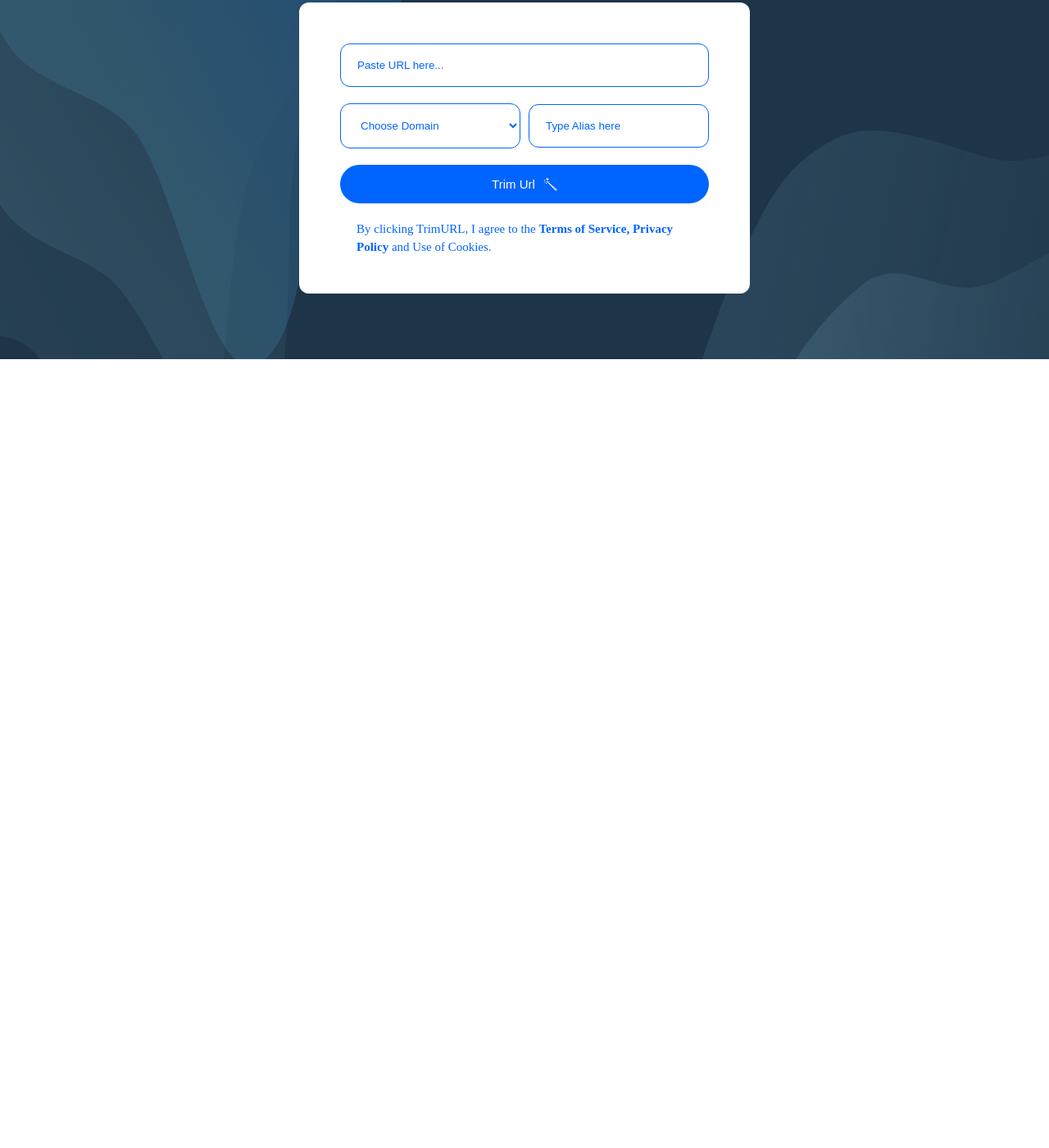
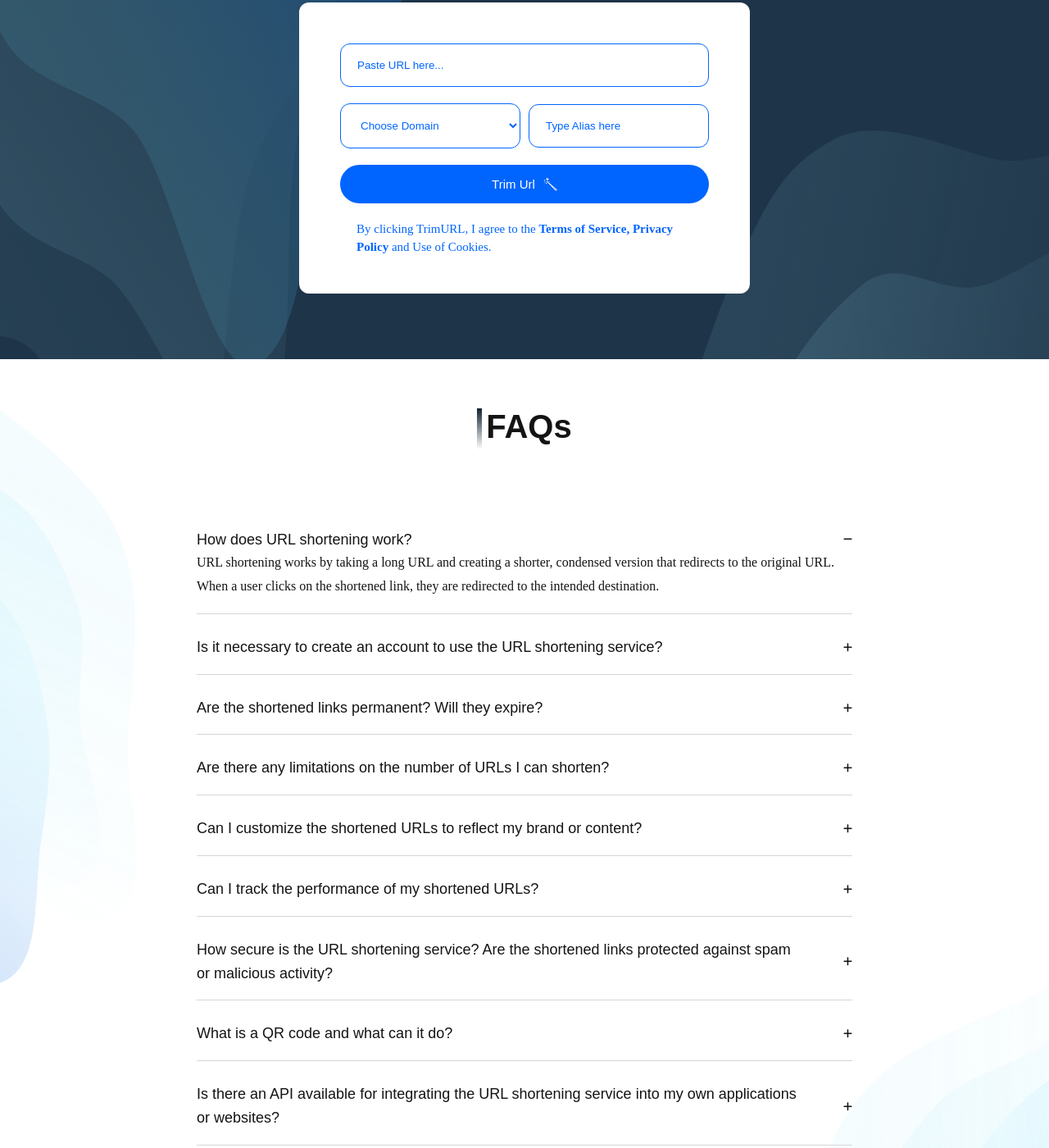
Before and after one commit to adetutudeborah/scissor-landing-page, a plain HTML site: page index.html in a window 1280 px wide. Shown: the part 3225-4625 px from the top of the page at 82% size. Before the commit the page ends 3663 px from the top, so only its background shows below. Drawn offline with Linux system fonts and the light colour scheme; a web font is replaced by a local one.

Commit message:
added  the faqs section

```diff
--- a/index.html
+++ b/index.html
@@ -266,6 +266,84 @@
 
     <section class="faqs">
 
+        <div class="faq-heading">
+            <div class="faq-sidebar"></div>
+            <div>
+                <h3 class="faq-title">FAQs</h3>
+            </div>
+        </div>
+
+        <div class="faq-container">
+
+           <div class="faq-section">
+              <div class="question-section">
+                    <h5 class="question">How does URL shortening work?</h5>
+                    <div class="question-icon">
+                        <!-- <i class="fa-solid fa-plus fa-lg plus"></i> -->
+                        <i class="fa-solid fa-minus fa-lg minus"></i>
+                    </div>
+              </div>
+                   <p class="answer">URL shortening works by taking a long URL and creating a shorter, condensed version that redirects to the original URL. When a user clicks on the shortened link, they are redirected to the intended destination.</p>
+           </div>
+
+           <div class="faq-section">
+                <div class="question-section">
+                    <h5 class="question">Is it necessary to create an account to use the URL shortening service?</h5>
+                    <div class="question-icon"><i class="fa-solid fa-plus fa-lg plus"></i></div>
+                </div>
+            </div>
+
+            <div class="faq-section">
+                <div class="question-section">
+                    <h5 class="question">Are the shortened links permanent? Will they expire?</h5>
+                    <div class="question-icon"><i class="fa-solid fa-plus fa-lg plus"></i></div>
+                </div>
+            </div>
+
+            <div class="faq-section">
+                <div class="question-section">
+                    <h5 class="question">Are there any limitations on the number of URLs I can shorten?</h5>
+                    <div class="question-icon"><i class="fa-solid fa-plus fa-lg plus"></i></div>
+                </div>
+            </div>
+
+            <div class="faq-section">
+                <div class="question-section">
+                    <h5 class="question">Can I customize the shortened URLs to reflect my brand or content?</h5>
+                    <div class="question-icon"><i class="fa-solid fa-plus fa-lg plus"></i></div>
+                </div>
+            </div>
+
+            <div class="faq-section">
+                <div class="question-section">
+                    <h5 class="question">Can I track the performance of my shortened URLs?</h5>
+                    <div class="question-icon"><i class="fa-solid fa-plus fa-lg plus"></i></div>
+                </div>
+            </div>
+
+            <div class="faq-section">
+                <div class="question-section">
+                    <h5 class="question">How secure is the URL shortening service? Are the shortened links protected against spam or malicious activity?</h5>
+                    <div class="question-icon"><i class="fa-solid fa-plus fa-lg plus"></i></div>
+                </div>
+            </div>
+
+            <div class="faq-section">
+                <div class="question-section">
+                    <h5 class="question">What is a QR code and what can it do?</h5>
+                    <div class="question-icon"><i class="fa-solid fa-plus fa-lg plus"></i></div>
+                </div>
+            </div>
+
+            <div class="faq-section">
+                <div class="question-section">
+                    <h5 class="question">Is there an API available for integrating the URL shortening service into my own applications or websites?</h5>
+                    <div class="question-icon"><i class="fa-solid fa-plus fa-lg plus"></i></div>
+                </div>
+            </div>
+
+        </div>
+
     </section>
 
      <!-- Get started -->
--- a/src/styles.css
+++ b/src/styles.css
@@ -550,3 +550,65 @@ input::placeholder{
    padding: 2rem;
    line-height: 1.5;
 }
+
+/* FAQs */
+.faqs {
+  margin-top: 6rem;
+  background-image: url(../images/faqs-left-bg.svg), url(../images/faqs-right-bg.svg);
+  background-position: top left, right bottom;
+  background-repeat: no-repeat, no-repeat;
+}
+
+.faq-heading {
+   display: flex;
+   justify-content: center;
+}
+
+.faq-sidebar {
+   width: 0.6rem;
+   height: 5rem;
+   background: linear-gradient( to bottom, rgba(17, 34, 50, 1), rgba(77, 107, 136, 0) );
+   margin-right: 0.5rem;
+}
+
+.faq-title {
+   font-family: var(--default-font-family);
+   color: var(--text-color);
+   font-size: 4rem;
+   padding-bottom: 1.5rem;
+   text-align: center;
+}
+
+.faq-container {
+   margin: 0 auto;
+   margin-top: 6rem;
+   padding-bottom: 12rem;
+   width: 100%;
+   max-width: 800px;
+}
+
+.faq-section {
+   padding: 2.6rem 0rem 1.8rem;
+   border-bottom: 1px solid #d6d6d6;
+   cursor: pointer;
+   transition: all 0.5s ease-in;
+}
+
+.question-section {
+   display: flex;
+   align-items: center;
+   justify-content: space-between;
+}
+
+.question {
+   font-weight: var(--medium-font-family);
+   font-size: 1.8rem;
+   padding-right: 5rem;
+   line-height: 1.6;
+}
+
+.answer {
+   font-size: 1.6rem;
+   font-family: var(--medium-font-family);
+   line-height: 1.8;
+}
```
Also changed, not shown: images/faqs-left-bg.svg (added), images/faqs-right-bg.svg (added).
